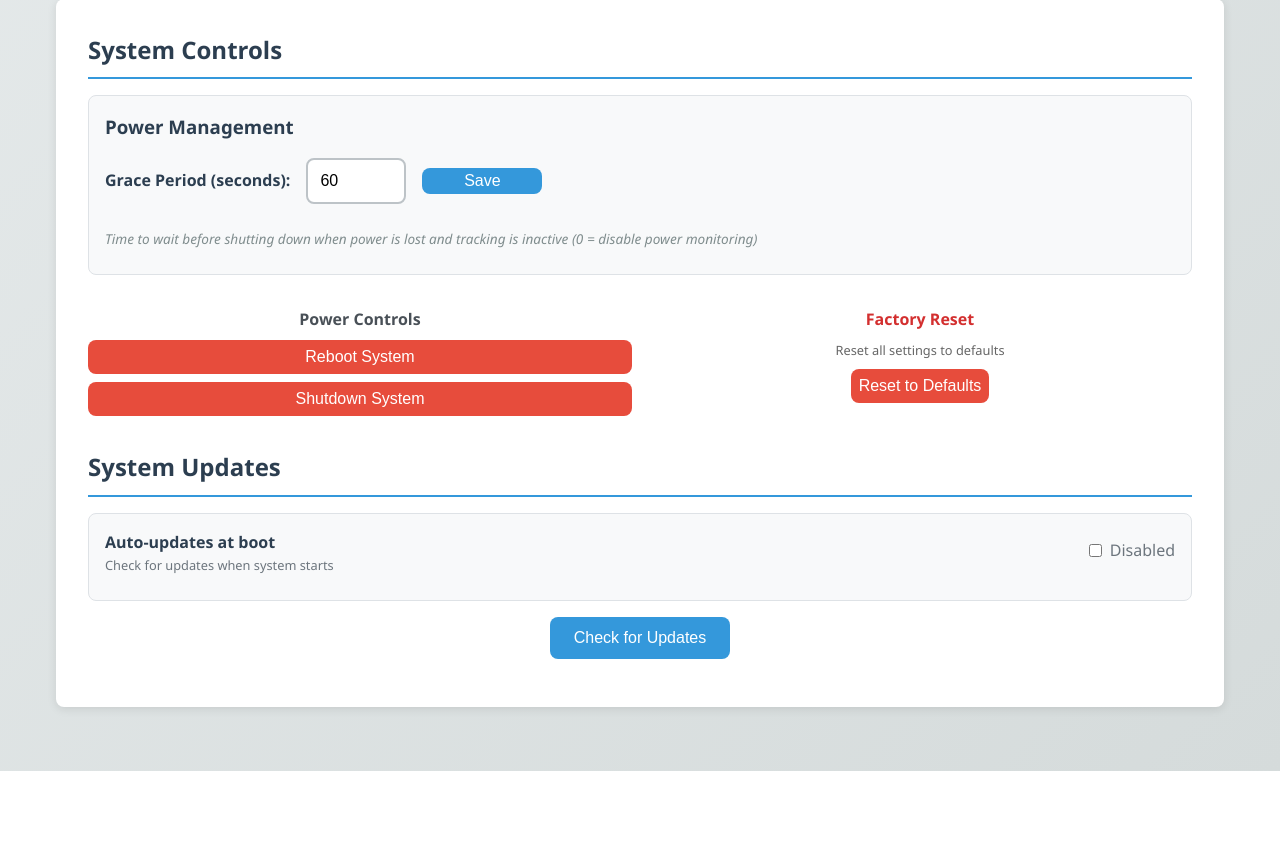
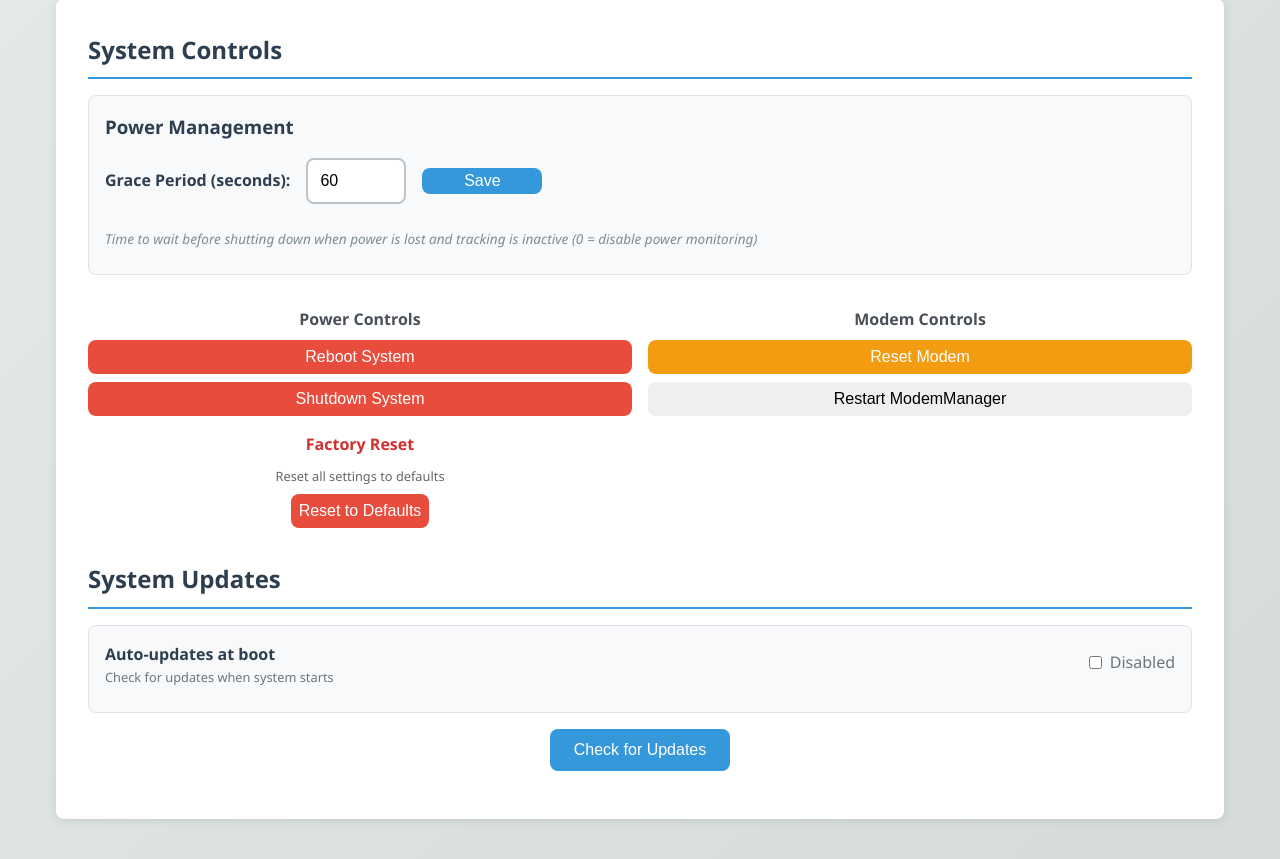
Before and after one commit to tfelici/RPI-Streamer, a Flask app: page /system-settings in a window 1280 px wide. Shown: the part 1248-2107 px from the top of the page. Before the commit the page ends 2019 px from the top, so only its background shows below. Run offline with Flask 3, Linux system fonts and the light colour scheme.

Commit message:
added modem reset buttons on control panel

```diff
--- a/app.py
+++ b/app.py
@@ -1525,6 +1525,71 @@ def system_settings_factory_reset():
     except Exception as e:
         return jsonify({'success': False, 'error': str(e)})
 
+@app.route('/system-settings-modem-reset', methods=['POST'])
+def system_settings_modem_reset():
+    try:
+        # Use mmcli to get modem information with JSON output (same as heartbeat_daemon)
+        result = subprocess.run(['mmcli', '-L', '--output-json'],
+                              capture_output=True, text=True, timeout=10)
+
+        if result.returncode != 0:
+            return jsonify({'success': False, 'error': 'Failed to list modems'})
+
+        # Parse JSON response to find modem
+        modem_id = None
+        try:
+            if result.stdout.strip():
+                modem_list_json = json.loads(result.stdout)
+                modem_paths = modem_list_json.get('modem-list', [])
+
+                if modem_paths:
+                    # Use first modem found
+                    modem_path = modem_paths[0]
+                    # Extract modem id from path like "/org/freedesktop/ModemManager1/Modem/0"
+                    modem_id_match = re.search(r'/Modem/(\d+)', modem_path)
+                    if modem_id_match:
+                        modem_id = modem_id_match.group(1)
+        except Exception as e:
+            return jsonify({'success': False, 'error': f'Failed to parse mmcli JSON: {e}'})
+
+        if modem_id is None:
+            return jsonify({'success': False, 'error': 'No modem found by ModemManager'})
+
+        # Reset the specific modem using sudo
+        reset_result = subprocess.run(['sudo', 'mmcli', '-m', modem_id, '--reset'],
+                                    capture_output=True, text=True, timeout=30)
+
+        if reset_result.returncode == 0:
+            return jsonify({'success': True, 'message': f'Modem {modem_id} reset successfully'})
+        else:
+            error_msg = reset_result.stderr.strip() if reset_result.stderr else 'mmcli reset command failed'
+            return jsonify({'success': False, 'error': f'mmcli reset failed: {error_msg}'})
+
+    except subprocess.TimeoutExpired:
+        return jsonify({'success': False, 'error': 'Modem reset operation timed out'})
+    except Exception as e:
+        return jsonify({'success': False, 'error': f'Modem reset error: {str(e)}'})
+
+@app.route('/system-settings-modemmanager-restart', methods=['POST'])
+def system_settings_modemmanager_restart():
+    try:
+        # Restart ModemManager service
+        result = subprocess.run(['sudo', 'systemctl', 'restart', 'ModemManager'],
+                              capture_output=True, text=True, timeout=30)
+
+        if result.returncode == 0:
+            # Also trigger udev to re-detect devices
+            subprocess.run(['sudo', 'udevadm', 'trigger'], capture_output=True, timeout=10)
+            return jsonify({'success': True, 'message': 'ModemManager restarted successfully'})
+        else:
+            error_msg = result.stderr.strip() if result.stderr else 'systemctl restart failed'
+            return jsonify({'success': False, 'error': f'Failed to restart ModemManager: {error_msg}'})
+
+    except subprocess.TimeoutExpired:
+        return jsonify({'success': False, 'error': 'ModemManager restart operation timed out'})
+    except Exception as e:
+        return jsonify({'success': False, 'error': f'ModemManager restart error: {str(e)}'})
+
 @app.route('/system-settings-auto-update-status')
 def system_settings_auto_update_status():
     try:
--- a/templates/system_settings.html
+++ b/templates/system_settings.html
@@ -168,6 +168,17 @@
                     </div>
                     <div id="reboot-result" class="status-message" style="display: none; margin-top: 0.5rem;"></div>
                     <div id="shutdown-result" class="status-message" style="display: none; margin-top: 0.5rem;"></div>
+                </div>
+
+                <!-- Modem Controls -->
+                <div style="text-align: center;">
+                    <h4 style="margin: 0 0 0.5rem 0; color: #495057;">Modem Controls</h4>
+                    <div style="display: flex; flex-direction: column; gap: 0.5rem;">
+                        <button id="modem-reset-btn" class="btn btn-warning" style="padding: 0.5rem;">Reset Modem</button>
+                        <button id="modemmanager-restart-btn" class="btn btn-info" style="padding: 0.5rem;">Restart ModemManager</button>
+                    </div>
+                    <div id="modem-reset-result" class="status-message" style="display: none; margin-top: 0.5rem;"></div>
+                    <div id="modemmanager-restart-result" class="status-message" style="display: none; margin-top: 0.5rem;"></div>
                 </div>
 
                 <!-- Factory Reset -->
@@ -958,6 +969,68 @@
                 });
         };
 
+        // Modem Reset button
+        document.getElementById('modem-reset-btn').onclick = function() {
+            if (!confirm('Are you sure you want to reset the modem? This will power cycle the USB port.')) return;
+
+            const resultDiv = document.getElementById('modem-reset-result');
+            const resetBtn = document.getElementById('modem-reset-btn');
+
+            // Show updating message
+            resultDiv.textContent = 'Resetting modem...';
+            resultDiv.className = 'status-message';
+            resultDiv.style.display = 'block';
+            resetBtn.disabled = true;
+
+            fetch('/system-settings-modem-reset', { method: 'POST' })
+                .then(r => r.json())
+                .then(function(data) {
+                    if (data.success) {
+                        resultDiv.textContent = data.message || 'Modem reset successful';
+                        resultDiv.className = 'status-message status-success';
+                    } else {
+                        resultDiv.textContent = data.error || 'Modem reset failed';
+                        resultDiv.className = 'status-message status-error';
+                    }
+                }).catch(error => {
+                    resultDiv.textContent = 'Error resetting modem: ' + error.message;
+                    resultDiv.className = 'status-message status-error';
+                }).finally(() => {
+                    resetBtn.disabled = false;
+                });
+        };
+
+        // ModemManager Restart button
+        document.getElementById('modemmanager-restart-btn').onclick = function() {
+            if (!confirm('Are you sure you want to restart ModemManager? This will briefly interrupt modem connectivity.')) return;
+
+            const resultDiv = document.getElementById('modemmanager-restart-result');
+            const restartBtn = document.getElementById('modemmanager-restart-btn');
+
+            // Show updating message
+            resultDiv.textContent = 'Restarting ModemManager...';
+            resultDiv.className = 'status-message';
+            resultDiv.style.display = 'block';
+            restartBtn.disabled = true;
+
+            fetch('/system-settings-modemmanager-restart', { method: 'POST' })
+                .then(r => r.json())
+                .then(function(data) {
+                    if (data.success) {
+                        resultDiv.textContent = data.message || 'ModemManager restarted successfully';
+                        resultDiv.className = 'status-message status-success';
+                    } else {
+                        resultDiv.textContent = data.error || 'ModemManager restart failed';
+                        resultDiv.className = 'status-message status-error';
+                    }
+                }).catch(error => {
+                    resultDiv.textContent = 'Error restarting ModemManager: ' + error.message;
+                    resultDiv.className = 'status-message status-error';
+                }).finally(() => {
+                    restartBtn.disabled = false;
+                });
+        };
+
         // Factory Reset button
         document.getElementById('factory-reset-btn').onclick = function() {
             if (!confirm('Are you sure you want to reset all settings to factory defaults? This cannot be undone!')) return;
```
